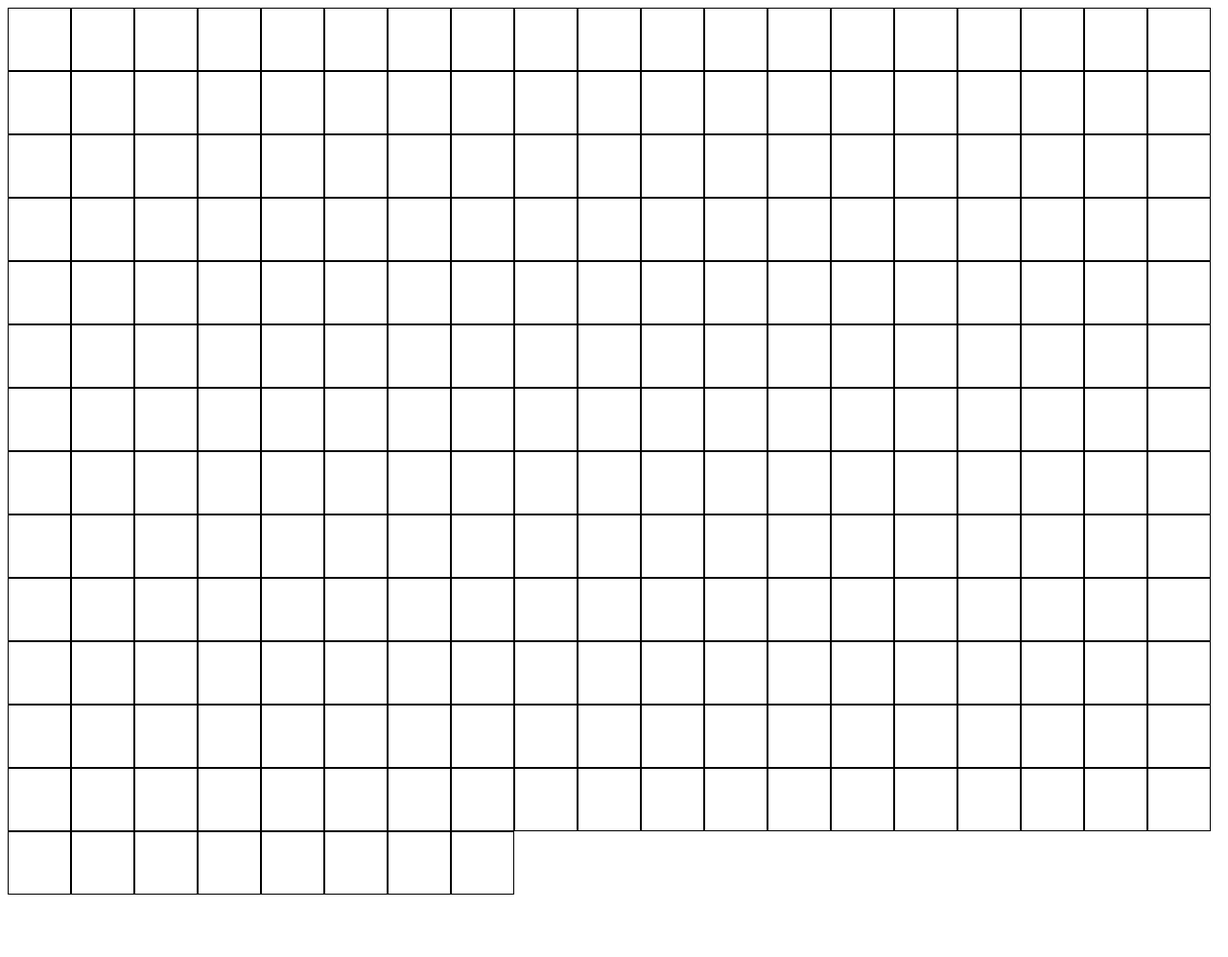
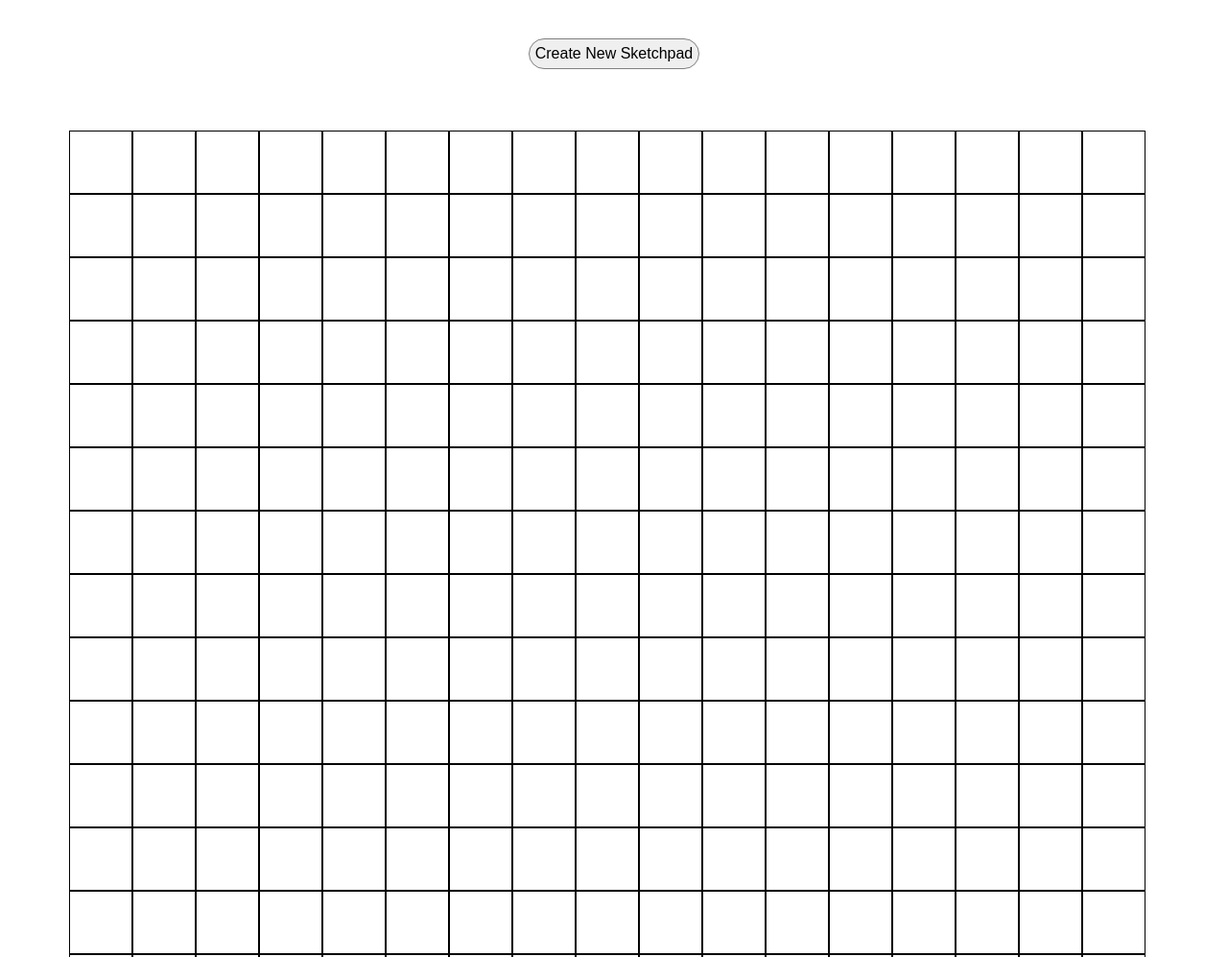
Before and after one commit to PhilippArbeitstein/top-sketchpad, a plain HTML site: page index.html in a window 1280 px wide. Shown: the top 997 px of the page at 96% size. Before the commit the page ends 940 px from the top, so only its background shows below. Drawn offline with Linux system fonts and the light colour scheme.

Commit message:
New Sketchboard Generation

```diff
--- a/index.html
+++ b/index.html
@@ -8,6 +8,9 @@
 </head>
 <body>
     <script src="index.js" defer></script>
+    <div class="createSection">
+        <button class="create">Create New Sketchpad</button>
+    </div>
     <div class="container"></div>
 </body>
 </html>
--- a/index.js
+++ b/index.js
@@ -1,20 +1,41 @@
-// Init Grid to draw on
 const containerDiv = document.querySelector(".container");
 generateGrid();
 
-// Get Grid Cells
-const gridCells = document.querySelectorAll("#grid");
-gridCells.forEach(node => {
+const createBtn = document.querySelector(".create");
+createBtn.addEventListener("click", getUserInput);
+
+function generateGrid(squaresPerSide = 16) {
+  for (let i = 0; i < squaresPerSide * squaresPerSide; i++) {
+    const gridDiv = document.createElement("div");
+    gridDiv.id = "grid";
+    containerDiv.appendChild(gridDiv);
+  }
+
+  drawOnGrid();
+}
+
+function drawOnGrid() {
+  const gridCells = document.querySelectorAll("#grid");
+  gridCells.forEach((node) => {
     node.addEventListener("mouseenter", () => {
-        node.style['background-color'] = "red";
+      node.style["background-color"] = "red";
     });
-});
+  });
+}
 
+function eraseGrid() {
+  const gridCells = document.querySelectorAll("#grid");
+  gridCells.forEach((node) => {
+    node.remove();
+  });
+}
 
-function generateGrid() {
-    for(let i = 0; i < 255; i++) {
-        const gridDiv = document.createElement("div");
-        gridDiv.id = "grid";
-        containerDiv.appendChild(gridDiv);
-    }
+function getUserInput() {
+  const gridSize = Number(prompt("Enter new Sketchpad Size"));
+  if (gridSize <= 100 && typeof gridSize === "number") {
+    eraseGrid();
+    generateGrid(gridSize);
+  } else {
+    getUserInput();
+  }
 }
--- a/styles.css
+++ b/styles.css
@@ -1,6 +1,7 @@
 .container {
     display: flex;
     flex-wrap: wrap;
+    padding: 64px;
 }
 
 #grid {
@@ -8,3 +9,18 @@
     width: 64px;
     height: 64px;
 }
+
+.createSection {
+    display: flex;
+    justify-content: center;
+    padding: 32px;
+    padding-bottom: 0px;
+}
+
+button {
+    font-size: medium;
+    text-align: center;
+    border-radius: 16px;
+    border: 1px solid gray;
+    height: 32px;
+}
```
